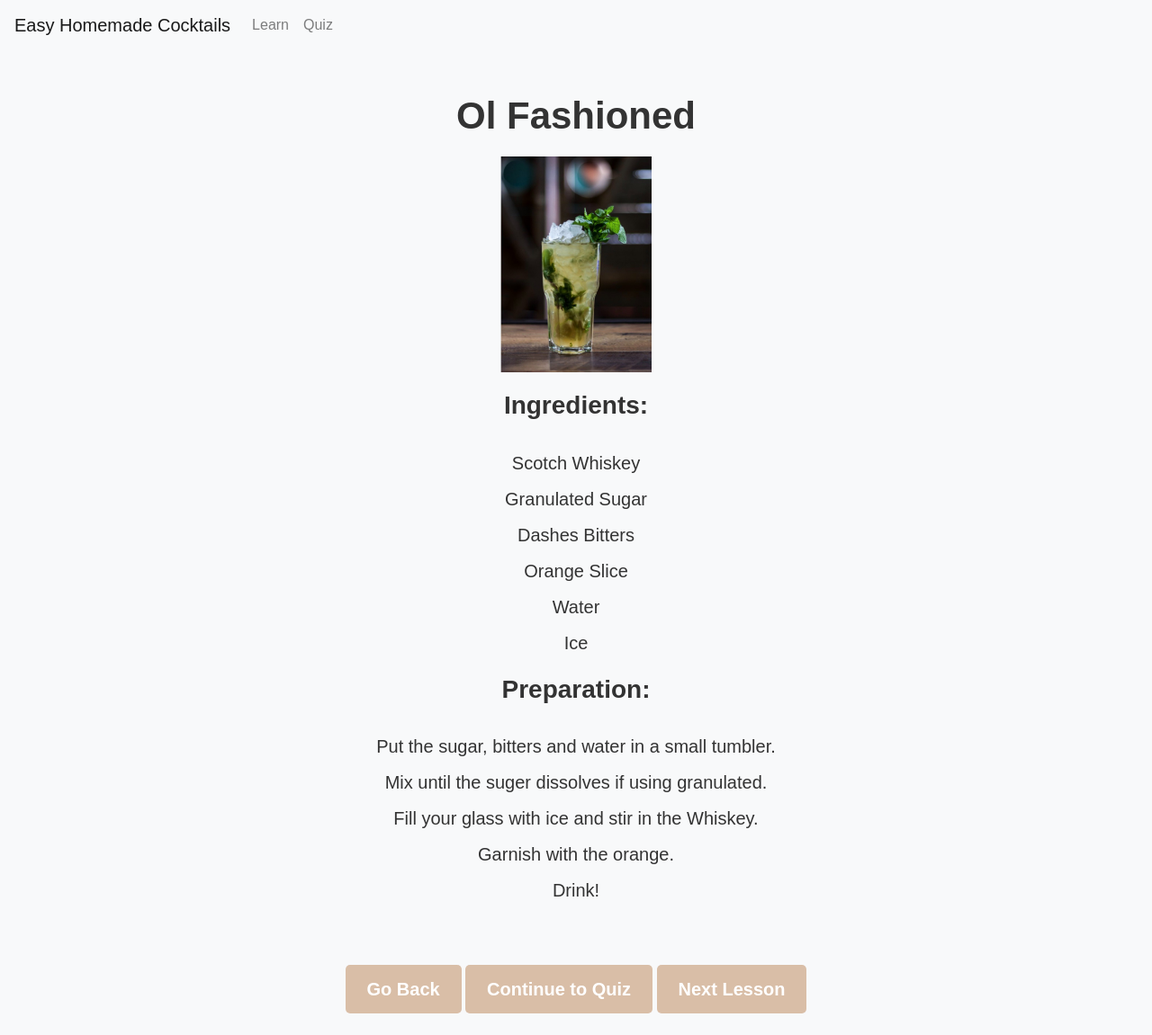
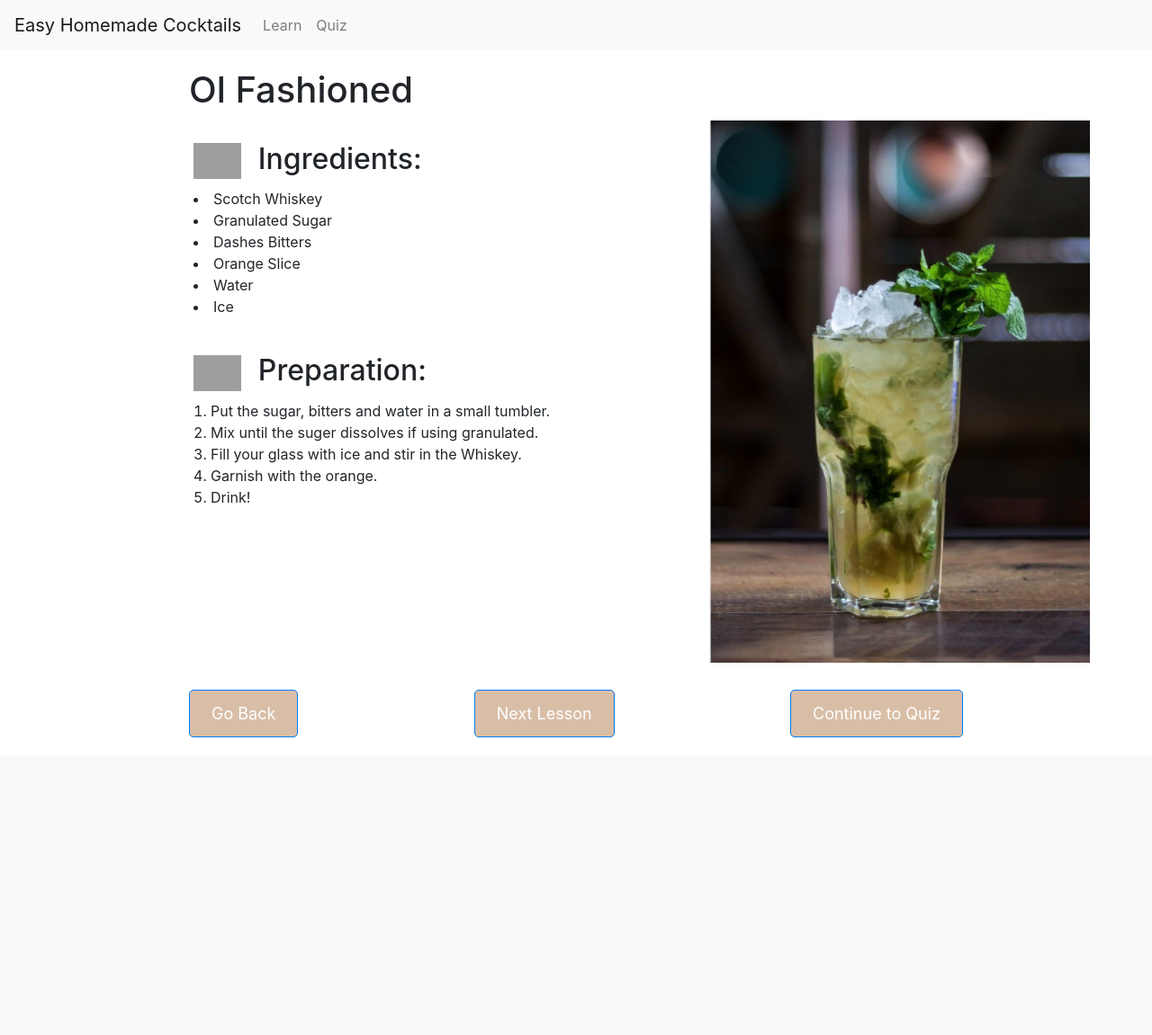
Before and after one commit to MayRamati/COMS4170-Project, a Flask app: page /learn/1 in a window 1280 px wide. Shown: the whole page at 90% size. After the commit the page ends 820 px from the top, so only its background shows below. Run offline with Flask 3, Linux system fonts and the light colour scheme; some libraries are stand-ins or nearby versions; grey boxes are pictures that could not be loaded.

Commit message:
CSS chagnes - learn html page

```diff
--- a/static/learn.css
+++ b/static/learn.css
@@ -1,41 +1,45 @@
-* {
-    margin: 0;
-    padding: 0;
-    box-sizing: border-box;
+.container {
+    max-width: 900px;
+    margin: auto;
+    padding: 10px;
 }
 
-body {
-    font-family: Arial, sans-serif;
-    background-color: #f8f9fa;
-    color: #333;
-    text-align: center;
+.cocktail-display {
+    display: flex;
+    flex-direction: row-reverse; /* Reverse the order of flex items to move the image to the right */
+    justify-content: flex-end; /* Align flex items to the right */
 }
 
-.container {
-    max-width: 900px;
+.lesson-image {
+    flex: 1; /* Make the image section flexible */
+    max-width: 50%; /* Limit image width to 30% of the container */
 }
 
-h1 {
-    font-size: 42px;
-    font-weight: bold;
-    margin-bottom: 20px;
+.lesson-image img {
+    width: 150%; /* Full width of its container */
+    height: auto; /* Maintain aspect ratio */
 }
 
-h2 {
-    font-size: 28px;
-    font-weight: bold;
-    margin-top: 20px;
+.cocktail-info {
+    flex: 1; /* Flexible space */
+    text-align: center; /* Center text */
+    padding: 0 20px; /* Add some padding around the text */
+}
+
+.cocktail-details {
+    flex: 2; /* Allocate twice as much space as other sections */
+    text-align: left; /* Left-align the text */
+    padding-left: 5px;
+    padding-right: 10px;
+}
+
+h1, h2 {
+    margin-bottom: 10px; /* Reduce margin for headings */
 }
 
 ul, ol {
-    margin-bottom: 20px;
-    text-align: center;
-    list-style-type: none;
-}
-
-li {
-    font-size: 20px;
-    margin-bottom: 10px;
+    padding: 0;
+    list-style-position: inside; /* Position list markers inside to save space */
 }
 
 .button-group {
@@ -46,30 +50,19 @@ li {
 
 .btn {
     padding: 12px 24px;
-    font-size: 20px;
-    font-weight: bold;
+    font-size: 18px;
+    border-radius: 5px;
+    color: #fff;
+    background-color: #D9BEA7;
     text-decoration: none;
-    color: #fff;
-    border: none;
-    border-radius: 5px;
-    cursor: pointer;
-    transition: background-color 0.3s;
-}
-
-.btn-secondary {
-    background-color: #D9BEA7;
-}
-
-.btn-primary {
-    background-color: #D9BEA7;
 }
 
 .btn:hover {
     background-color: #F2DABD;
 }
-.lesson-image {
-    max-width: 20%;
-    max-height: 20%;
-    display: block;
-    margin: auto;
+
+.title-icon {
+    height: 40px; /* Example size, adjust as needed */
+    margin-right: 10px; /* Adds some space between the icon and the text */
+    vertical-align: middle; /* Aligns the icon with the middle of the text */
 }
--- a/templates/learn.html
+++ b/templates/learn.html
@@ -1,5 +1,6 @@
 {% extends 'layout.html' %}
 {% block content %}
+<!DOCTYPE html>
 <html lang="en">
 <head>
     <meta charset="UTF-8">
@@ -7,36 +8,41 @@
     <link rel="stylesheet" href="{{ url_for('static', filename='learn.css') }}">
 </head>
 <body>
-<br><br>
 <div class="container">
-<h1>{{ data.name }}</h1>
-<img src="{{ url_for('static', filename='img/' + data.image) }}" alt="{{ data.name }} Image" class="lesson-image">
-<h2>Ingredients:</h2>
-<br>
+    <h1 class="cocktail-name">{{ data.name }}</h1> <!-- The cocktail name as the page header -->
+    <div class="cocktail-display">
+        <!-- Image on the left -->
+        <div class="lesson-image">
+            <img src="{{ url_for('static', filename='img/' + data.image) }}" alt="{{ data.name }} Image">
+        </div>
+        <br> <br>
+        <!-- Details on the right -->
+        <div class="cocktail-details"> <br>
+       <h2>
+        <img src="https://www.shutterstock.com/image-vector/vector-sketch-martini-glass-olives-260nw-227829139.jpg" alt="Ingredients Icon" class="title-icon" > Ingredients:
+       </h2>
             <ul>
                 {% for ingredient in data.ingredients %}
                 <li>{{ ingredient }}</li>
                 {% endfor %}
-</ul>
-
-<h2>Preparation:</h2>
-<br>
+            </ul> <br>
+            <h2>
+             <img src="https://www.shutterstock.com/image-vector/shaker-icon-vector-illustration-600nw-500695585.jpg" alt="Preparation Icon" class="title-icon"> Preparation:
+            </h2>
             <ol>
                 {% for step in data.preparation_steps %}
                 <li>{{ step }}</li>
                 {% endfor %}
             </ol>
-
-<br><br>
-{% if next_lesson == None %}
+        </div>
+    </div>
+    <div class="button-group">
         <a href="/learn/{{ previous_lesson }}" class="btn btn-primary">Go Back</a>
+        {% if next_lesson %}
+            <a href="/learn/{{ next_lesson }}" class="btn btn-primary">Next Lesson</a>
+        {% endif %}
         <a href="/quiz/{{ quiz }}" class="btn btn-primary">Continue to Quiz</a>
-{% else %}
-    <a href="/learn/{{ previous_lesson }}" class="btn btn-primary">Go Back</a>
-    <a href="/quiz/{{ quiz }}" class="btn btn-primary">Continue to Quiz</a>
-    <a href="/learn/{{ next_lesson }}" class="btn btn-primary">Next Lesson</a>
-    <br><br>
-{% endif %}
+    </div>
 </div>
 </body>
 </html>
```
Lines whose indentation alone changed are shown as unchanged.
